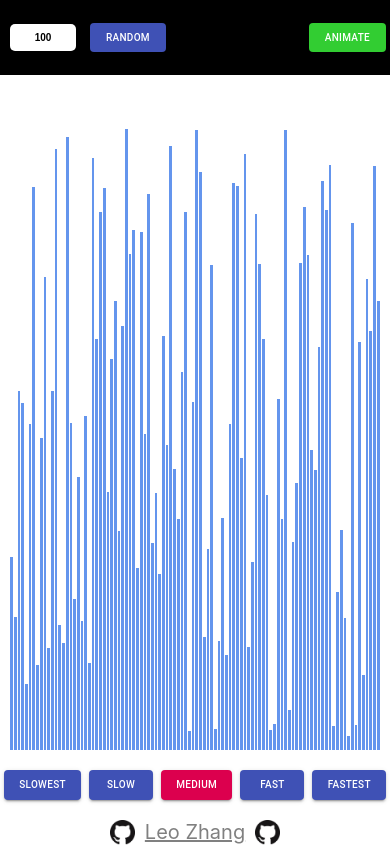
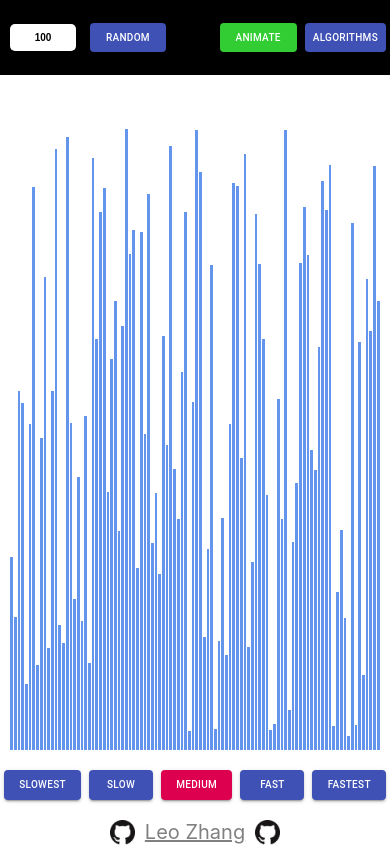
Before and after one commit to TerryHintz/sorting_visualizer, a React (Create React App) app: page / in a window 390 px wide. Built offline with nearby package versions, Linux system fonts and the light colour scheme.

Commit message:
mobile compatability

```diff
--- a/src/sort/header.js
+++ b/src/sort/header.js
@@ -1,6 +1,7 @@
 import React, {Component} from 'react';
 import './sort.css';
 import Button from '@material-ui/core/Button';
+import Drawer from '@material-ui/core/Drawer';
 
 const sorting_methods = [
     "Merge Sort",
@@ -13,6 +14,7 @@ const sorting_methods = [
 class Header extends Component {
     state = {
         numsInput: 100,
+        drawer: false,
     }
 
     handleChange = (event) =>{
@@ -21,6 +23,10 @@ class Header extends Component {
             value = 1000;
         }
         this.setState({[name]: value})
+    }
+
+    toggleDrawer = () => {
+        this.setState({drawer: !this.state.drawer})
     }
 
     render() {
@@ -70,7 +76,28 @@ class Header extends Component {
                                 </Button>
                             )
                         })}
+                        <Button
+                            className={this.props.working ? 'mobile-sort disable-button header-button' : 'mobile-sort header-button'}
+                            style={{backgroundColor: '#3f51b5'}}
+                            onClick={() => this.toggleDrawer()}
+                        >
+                            {'Algorithms'}
+                        </Button>
                     </div>
+                    <Drawer anchor={'bottom'} open={this.state.drawer} onClose={() => this.toggleDrawer()}>
+                        {sorting_methods.map((method) => {
+                            return (
+                                <div
+                                    key={method + ' mobile'}
+                                    onClick={() => this.props.handleSort(method, [], 0)}
+                                    style={{backgroundColor: this.props.selected === method ? 'salmon' : 'white'}}
+                                    className='mobile-button'
+                                >
+                                    {method}
+                                </div>
+                            )
+                        })}
+                    </Drawer>
                 </div>
         )
     }
--- a/src/sort/sort.css
+++ b/src/sort/sort.css
@@ -80,6 +80,17 @@
     height: 25px;
 }
 
+.mobile-sort {
+    display: none !important;
+}
+
+.mobile-button {
+    text-align: center;
+    padding: 10px;
+    font-size: 20px;
+    font-weight: 600;
+}
+
 @media only screen and (max-width: 500px) {
     .sort-alg {
         display: none !important;
@@ -95,4 +106,7 @@
         font-size: 10px;
         padding: 7px;
     }
+    .mobile-sort {
+        display: block !important;
+    }
 }
```
